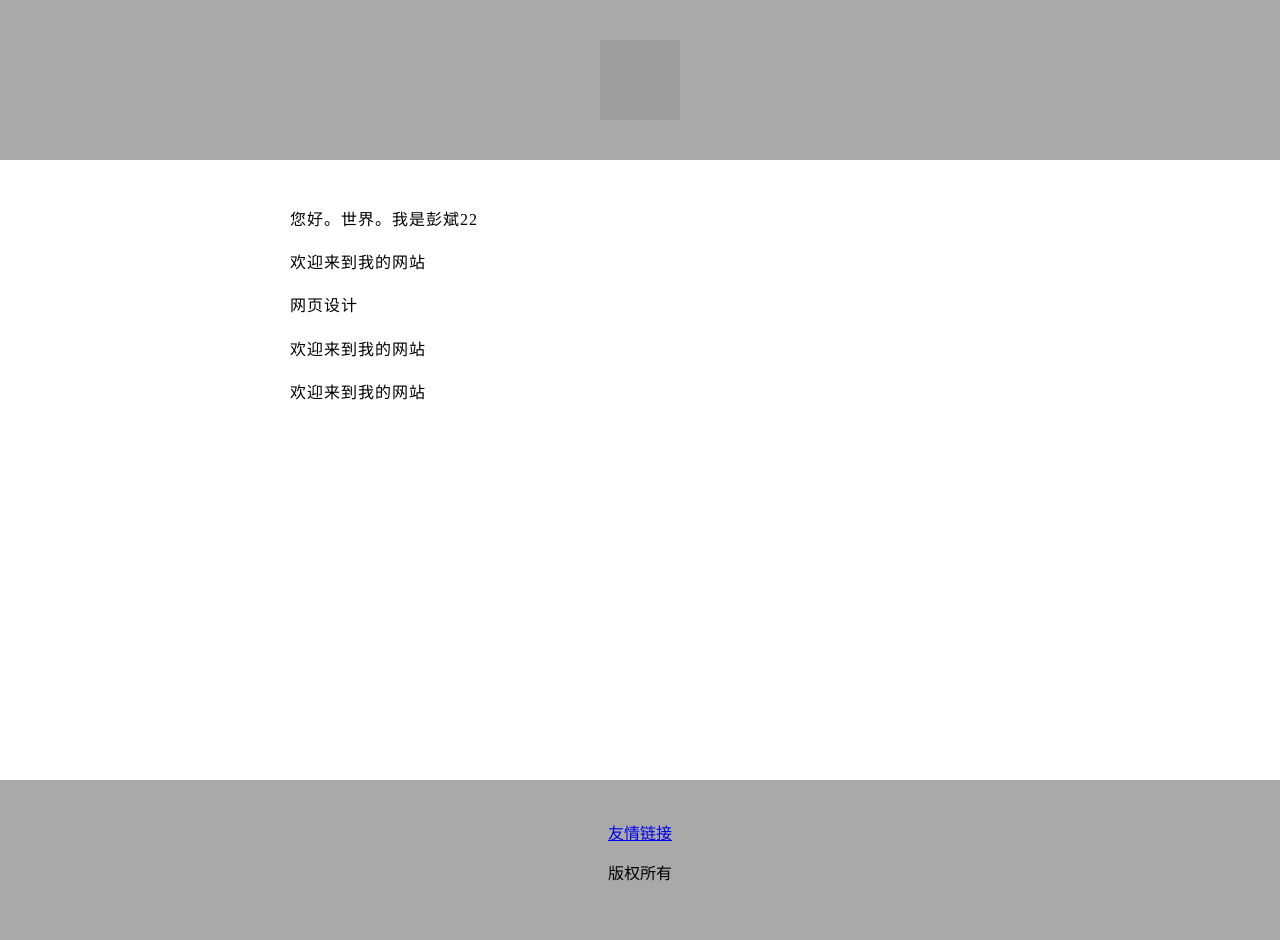
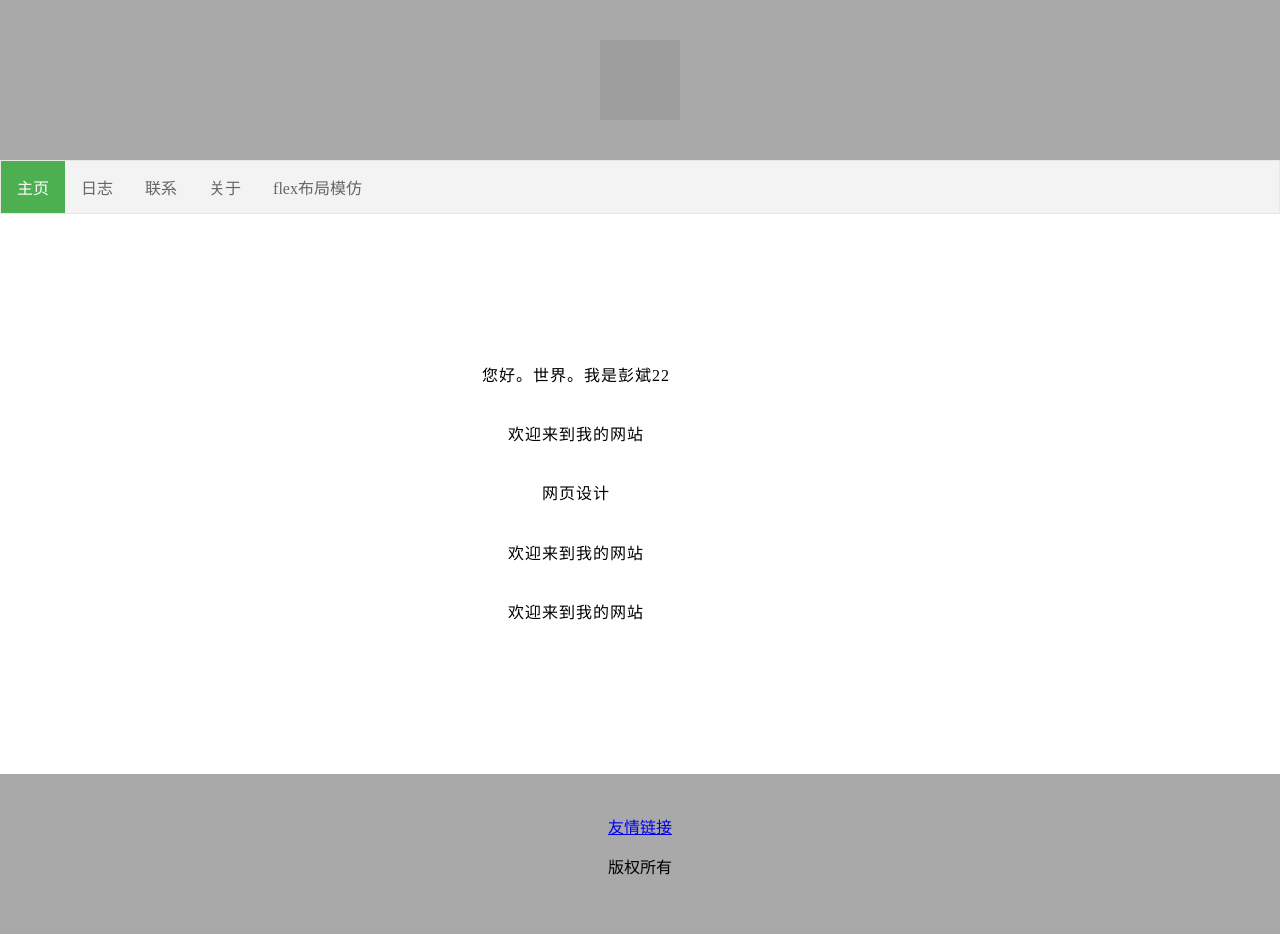
Before and after one commit to pengbin65/binbin, a plain HTML site: page index.html in a window 1280 px wide. Drawn offline with Linux system fonts and the light colour scheme; grey boxes are pictures that could not be loaded.

Commit message:
Update index.html

```diff
--- a/index.html
+++ b/index.html
@@ -1,43 +1,93 @@
-<html lang="en"><head>
-    <meta charset="UTF-8">
-    <meta http-equiv="X-UA-Compatible" content="IE=edge">
-    <meta name="viewport" content="width=,, initial-scale=1.0">
+<html lang="en">
+  <head>
+    <meta charset="UTF-8" />
+    <meta http-equiv="X-UA-Compatible" content="IE=edge" />
+    <meta name="viewport" content="width=,, initial-scale=1.0" />
     <title>彭斌的网页</title>
+    <style>
+      ul {
+        list-style-type: none;
+        margin: 0;
+        padding: 0;
+        overflow: hidden;
+        border: 1px solid #e7e7e7;
+        background-color: #f3f3f3;
+      }
+
+      li {
+        float: left;
+      }
+
+      li a {
+        display: block;
+        color: #666;
+        text-align: center;
+        padding: 14px 16px;
+        text-decoration: none;
+      }
+
+      li a:hover:not(.active) {
+        background-color: #ddd;
+      }
+
+      li a.active {
+        color: white;
+        background-color: #4caf50;
+      }
+    </style>
   </head>
-  <body style="
+  <body
+    style="
       margin: 0px;
-    display: flex;
+
       align-items: center;
       flex-direction: column;
-">
-    <touxianglan style="
+    "
+  >
+    <touxianglan
+      style="
         width: 100%;
         height: 160px;
         background-color: darkgray;
         display: flex;
         align-items: center;
         justify-content: center;
-"><img src="http://mms2.baidu.com/it/u=4014897462,1355702281&fm=253&app=120&f=JPEG&fmt=auto&q=75?w=500&h=500" alt="zhangyuanying" width="80" height="80"></touxianglan>
-<zhuneirong style="
-    display: block;
-    padding: 30px;
-    max-width: 700px;
+      "
+      ><img
+        src="http://mms2.baidu.com/it/u=4014897462,1355702281&amp;fm=253&amp;app=120&amp;f=JPEG&amp;fmt=auto&amp;q=75?w=500&amp;h=500"
+        alt="zhangyuanying"
+        width="80"
+        height="80"
+    /></touxianglan>
+    <ul>
+      <li><a class="active" href="#home">主页</a></li>
+      <li><a href="#blog">日志</a></li>
+      <li><a href="#contact">联系</a></li>
+      <li><a href="#about">关于</a></li>
+      <li><a href="Flex.html">flex布局模仿</a></li>
+    </ul>
+    <zhuneirong
+      style="
+        display: flex;
+
         min-height: 70vh;
         letter-spacing: 1px;
         line-height: 1.7;
         width: 90%;
-">
-
+        align-items: center;
+        flex-direction: column;
+        justify-content: center;
+      "
+    >
       <p>您好。世界。我是彭斌22</p>
       <p>欢迎来到我的网站</p>
       <p>网页设计</p>
       <p>欢迎来到我的网站</p>
       <p>欢迎来到我的网站</p>
-
-
     </zhuneirong>
 
-<dibulan style="
+    <dibulan
+      style="
         width: 100%;
         height: 160px;
         background-color: darkgray;
@@ -45,12 +95,11 @@
         align-items: center;
         justify-content: center;
         flex-direction: column;
-">
+      "
+    >
       <a href="https://www.apple.com.cn/">友情链接 </a>
 
       <p>版权所有</p>
     </dibulan>
-
-
-
-</body></html>
+  </body>
+</html>
```
Lines whose indentation alone changed are shown as unchanged.
